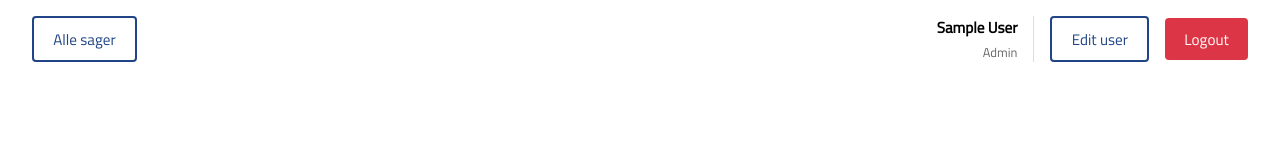
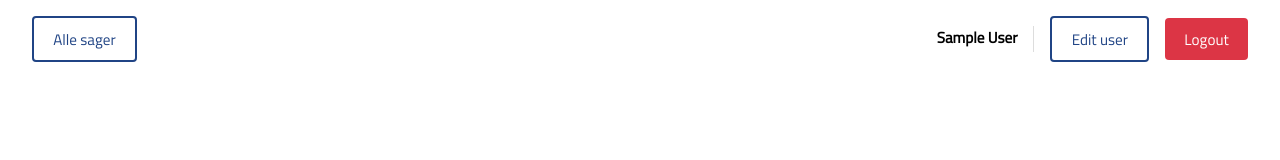
Before and after one commit to k-worsoee-ucn/pwu_bachelorprojekt_jkf, a Vue app in the folder salesProcess/frontend/: page /process/1 in a window 1280 px wide. Shown: the top 160 px of the page. Built offline with nearby package versions, Linux system fonts and the light colour scheme; sample sign-in values are in the browser's storage.

Commit message:
Display user-friendly role labels in Header
Replaces raw user role keys with descriptive labels in the Header component by introducing a roleLabels mapping. This improves the clarity of user roles shown in the UI.

```diff
--- a/salesProcess/frontend/src/components/Header.vue
+++ b/salesProcess/frontend/src/components/Header.vue
@@ -14,6 +14,12 @@ defineProps({
     default: 0,
   },
 });
+
+const roleLabels = {
+  salesManager: "Sales Manager",
+  marketingManager: "Marketing Manager",
+  viewer: "Viewer",
+};
 </script>
 
 <template>
@@ -55,7 +61,7 @@ defineProps({
       <div class="user-actions">
         <div v-if="user" class="user-info">
           <span class="user-name">{{ user.name }}</span>
-          <span class="user-role">{{ user.role }}</span>
+          <span class="user-role">{{ roleLabels[user.role] }}</span>
         </div>
         <RouterLink to="/profile" class="edit-user-btn btn-no-fill">
           Edit user
```
